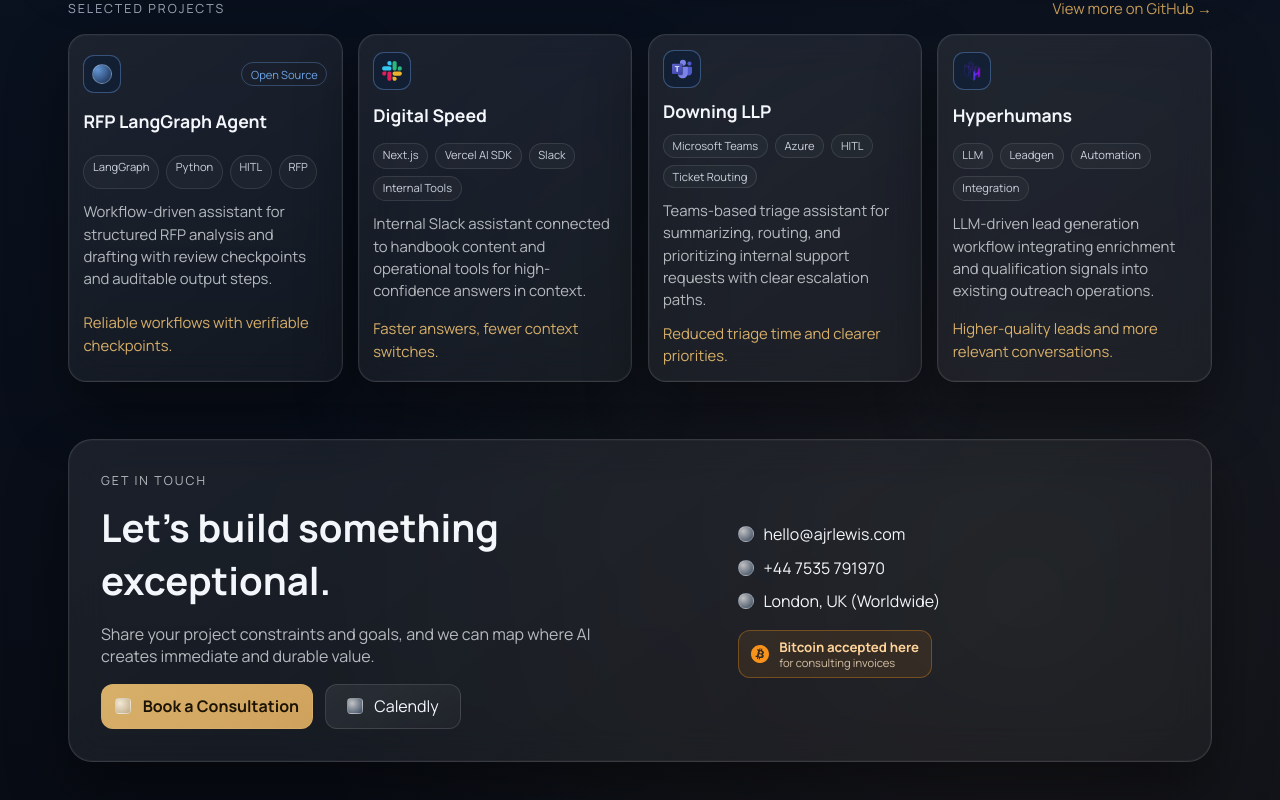
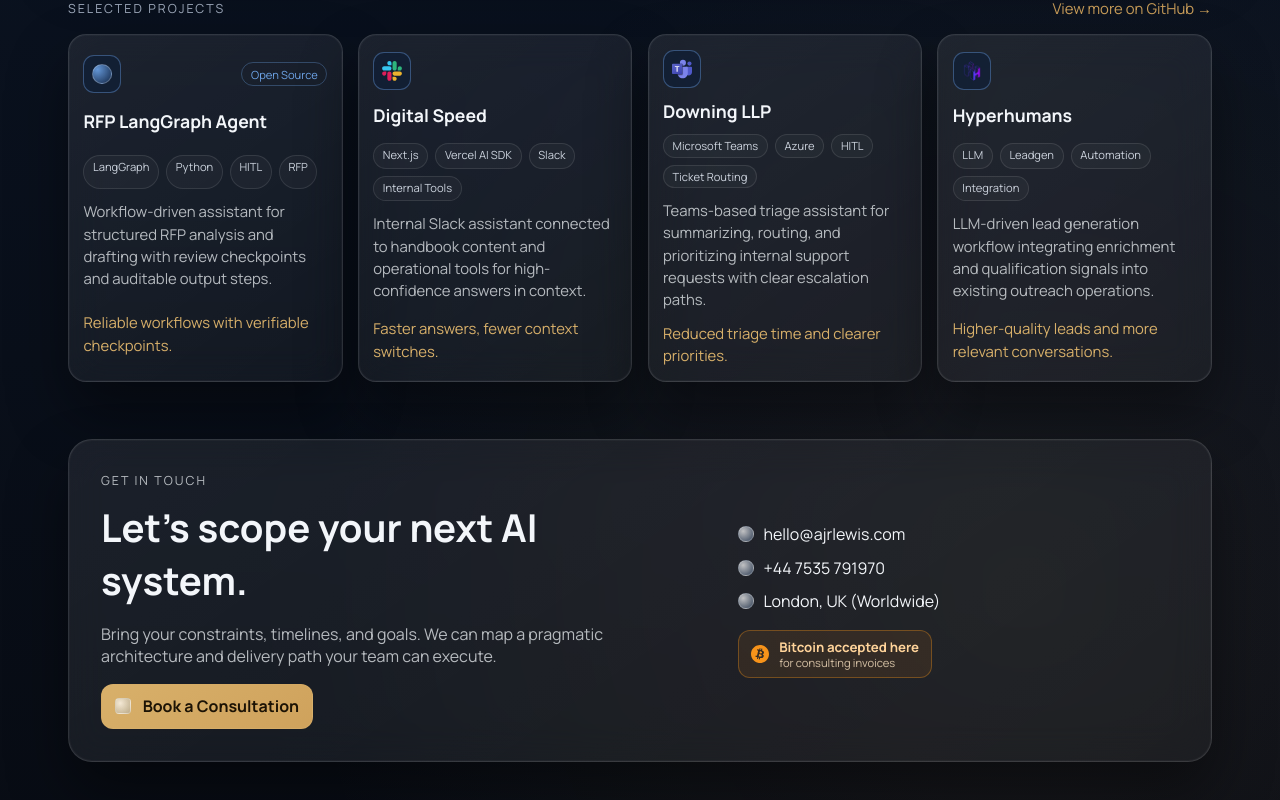
Before and after one commit to ajrlewis/ajrlewis, a Next.js app in the folder apps/web/: page / in a window 1280 px wide. Shown: the part 1588-2388 px from the top of the page. Built offline with nearby package versions, Linux system fonts and the light colour scheme.

Commit message:
refactor(web): simplify contact copy and single calendly CTA

```diff
--- a/apps/web/app/hero.css
+++ b/apps/web/app/hero.css
@@ -227,7 +227,6 @@
 
   .contact-button,
   .file-button,
-  .secondary-cta,
   .cta-button {
     width: 100%;
     justify-content: center;
--- a/apps/web/app/page.tsx
+++ b/apps/web/app/page.tsx
@@ -315,18 +315,15 @@
         <section className="contact glass-panel" aria-label="Get in Touch">
           <div>
             <p className="section-label">GET IN TOUCH</p>
-            <h2>Let&apos;s build something exceptional.</h2>
+            <h2>Let&apos;s scope your next AI system.</h2>
             <p>
-              Share your project constraints and goals, and we can map where AI creates immediate and durable value.
+              Bring your constraints, timelines, and goals. We can map a pragmatic architecture and delivery path
+              your team can execute.
             </p>
             <div className="button-row">
-              <a className="cta-button" href="mailto:hello@ajrlewis.com">
+              <a className="cta-button" href="https://calendly.com/ajrlewis" target="_blank" rel="noreferrer">
                 <Icon type="calendar" />
                 <span>Book a Consultation</span>
-              </a>
-              <a className="glass-button secondary-cta" href="https://calendly.com/ajrlewis" target="_blank" rel="noreferrer">
-                <Icon type="calendar" />
-                <span>Calendly</span>
               </a>
             </div>
           </div>
--- a/apps/web/app/sections.css
+++ b/apps/web/app/sections.css
@@ -235,11 +235,6 @@
   font-weight: 700;
 }
 
-.secondary-cta {
-  min-width: 136px;
-  justify-content: center;
-}
-
 .contact-details {
   display: grid;
   gap: 0.72rem;
```
Also changed, not shown: 1 other file (tests, documents, lock files or other folders).
